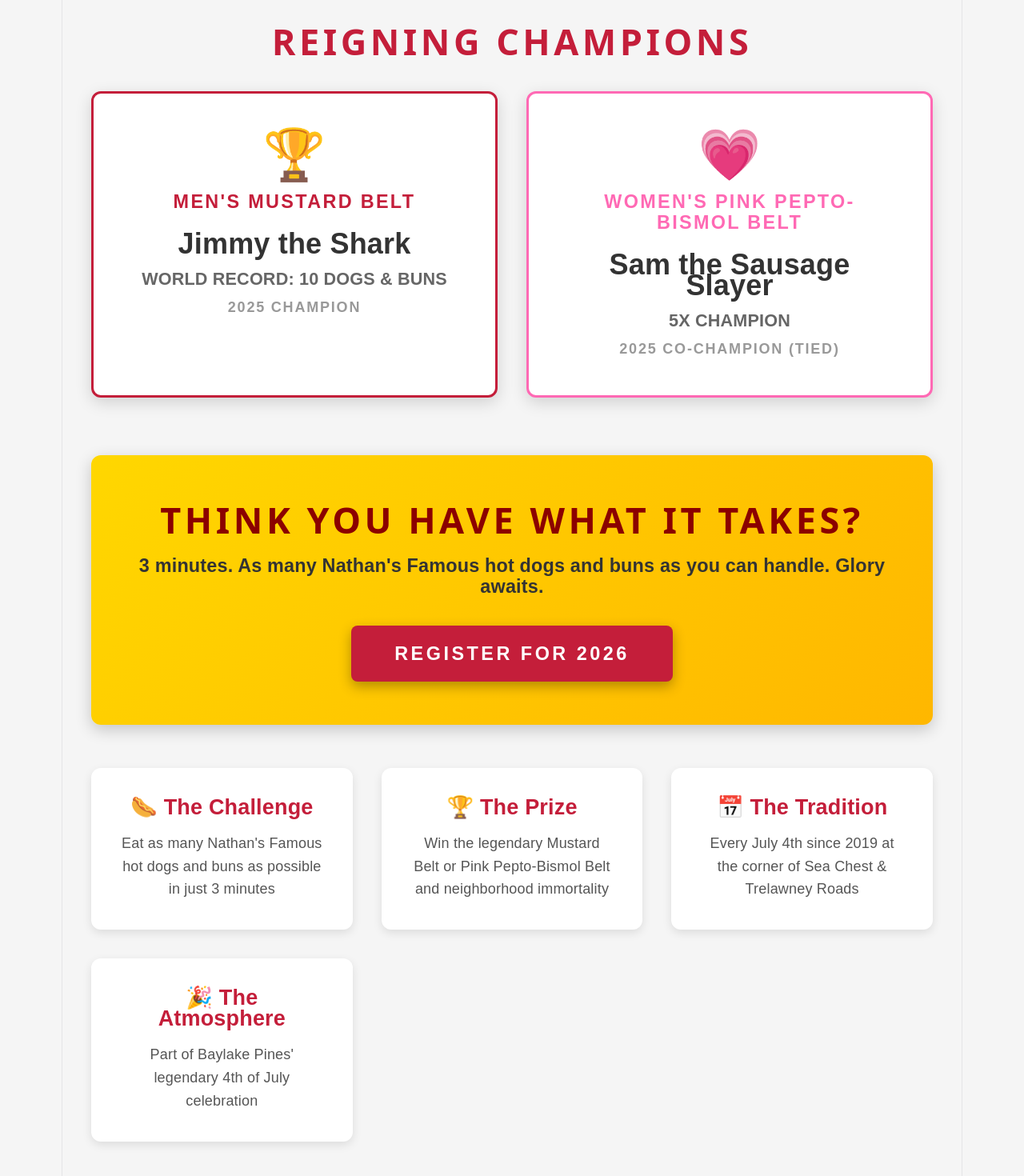
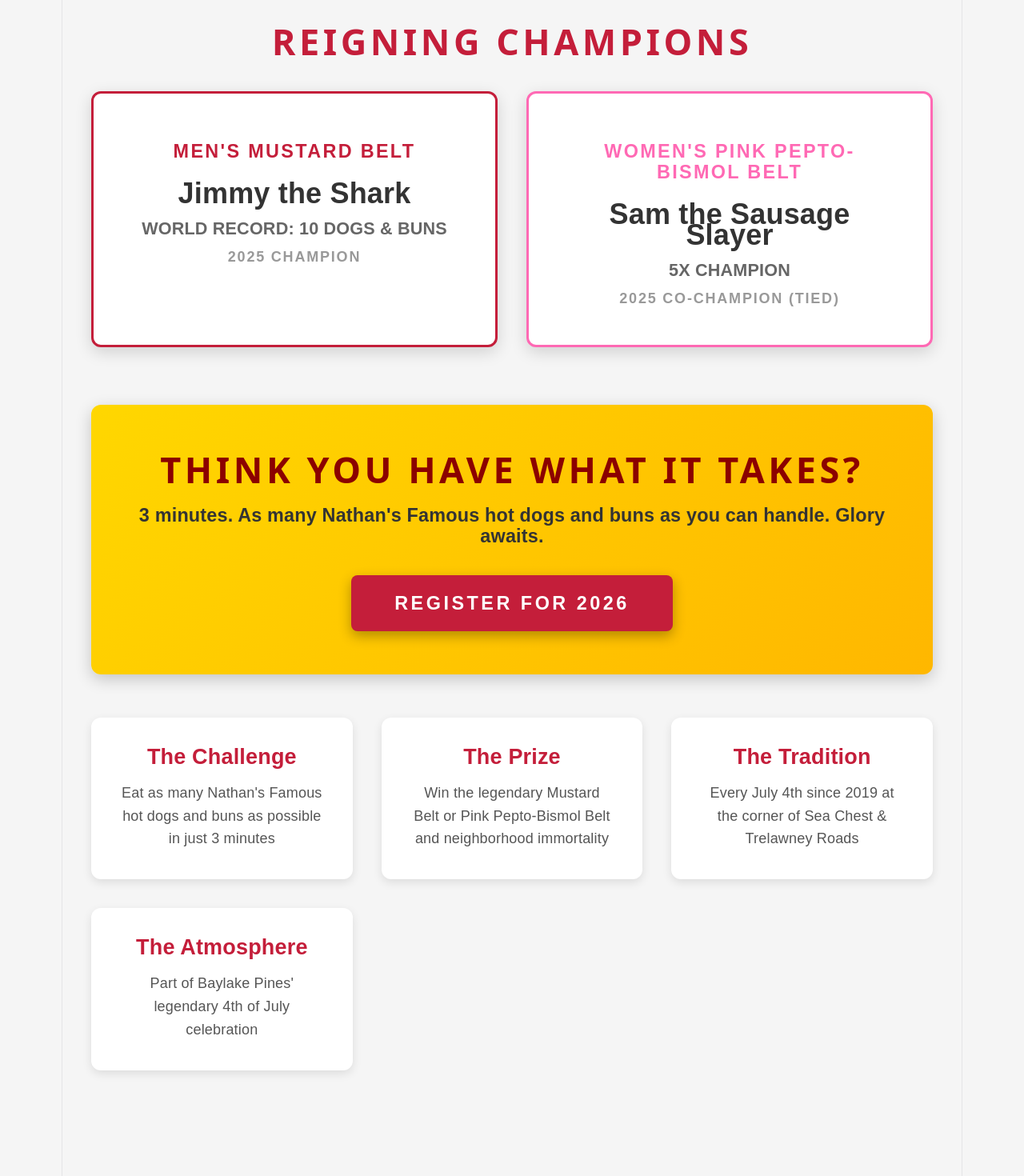
Before and after one commit to swimnerdtim/nathans-nathans, a React (Vite) app: page /nathans-nathans/home in a window 1280 px wide. Shown: the part 1572-3042 px from the top of the page at 80% size. Built offline with nearby package versions, Linux system fonts and the light colour scheme.

Commit message:
Remove all emojis - less AI, more human

```diff
--- a/src/pages/Champions.jsx
+++ b/src/pages/Champions.jsx
@@ -16,7 +16,7 @@ function Champions() {
         <h2>WORLD RECORDS</h2>
         <div className="records-grid">
           <div className="record-card mens">
-            <div className="record-icon">🔥</div>
+            <div className="record-icon"></div>
             <h3>MEN'S WORLD RECORD</h3>
             <p className="record-number">{records.mens.count}</p>
             <p className="record-label">DOGS & BUNS</p>
@@ -25,7 +25,7 @@ function Champions() {
           </div>
 
           <div className="record-card womens">
-            <div className="record-icon">⚡</div>
+            <div className="record-icon"></div>
             <h3>WOMEN'S WORLD RECORD</h3>
             <p className="record-number">{records.womens.count}</p>
             <p className="record-label">DOGS & BUNS</p>
@@ -41,7 +41,7 @@ function Champions() {
 
         <div className="belt-holder mens-belt">
           <div className="belt-title">
-            <span className="belt-emoji">🏆</span>
+            <span className="belt-emoji"></span>
             <h3>MEN'S MUSTARD BELT</h3>
           </div>
           <div className="belt-content">
@@ -56,7 +56,7 @@ function Champions() {
 
         <div className="belt-holder womens-belt">
           <div className="belt-title">
-            <span className="belt-emoji">💗</span>
+            <span className="belt-emoji"></span>
             <h3>WOMEN'S PINK PEPTO-BISMOL BELT</h3>
           </div>
           <div className="belt-content">
--- a/src/pages/History.jsx
+++ b/src/pages/History.jsx
@@ -39,7 +39,7 @@ function History() {
             <div className="timeline-content">
               {/* Men's Division */}
               <div className="winner mens-winner">
-                <h4>🏆 Men's Champion</h4>
+                <h4>Men's Champion</h4>
                 <p className="winner-name">{year.mensWinner.name}</p>
                 {year.mensWinner.count && (
                   <p className="winner-count">
--- a/src/pages/Home.jsx
+++ b/src/pages/Home.jsx
@@ -89,7 +89,7 @@ function Home() {
 
         <div className="champion-cards">
           <div className="champion-card mens">
-            <div className="belt-icon">🏆</div>
+            <div className="belt-icon"></div>
             <h3>MEN'S MUSTARD BELT</h3>
             <p className="champion-name">{championships.mens.current}</p>
             <p className="champion-stat">WORLD RECORD: 10 DOGS &amp; BUNS</p>
@@ -97,7 +97,7 @@ function Home() {
           </div>
 
           <div className="champion-card womens">
-            <div className="belt-icon">💗</div>
+            <div className="belt-icon"></div>
             <h3>WOMEN'S PINK PEPTO-BISMOL BELT</h3>
             <p className="champion-name">Sam the Sausage Slayer</p>
             <p className="champion-stat">5X CHAMPION</p>
@@ -116,19 +116,19 @@ function Home() {
       {/* Info Grid */}
       <div className="info-grid">
         <div className="info-card">
-          <h4>🌭 The Challenge</h4>
+          <h4>The Challenge</h4>
           <p>Eat as many Nathan's Famous hot dogs and buns as possible in just 3 minutes</p>
         </div>
         <div className="info-card">
-          <h4>🏆 The Prize</h4>
+          <h4>The Prize</h4>
           <p>Win the legendary Mustard Belt or Pink Pepto-Bismol Belt and neighborhood immortality</p>
         </div>
         <div className="info-card">
-          <h4>📅 The Tradition</h4>
+          <h4>The Tradition</h4>
           <p>Every July 4th since 2019 at the corner of Sea Chest & Trelawney Roads</p>
         </div>
         <div className="info-card">
-          <h4>🎉 The Atmosphere</h4>
+          <h4>The Atmosphere</h4>
           <p>Part of Baylake Pines' legendary 4th of July celebration</p>
         </div>
       </div>
--- a/src/pages/Rules.jsx
+++ b/src/pages/Rules.jsx
@@ -10,7 +10,7 @@ function Rules() {
 
       <div className="rules-content">
         <section className="rule-section">
-          <h2>🌭 The Competition</h2>
+          <h2>The Competition</h2>
           <ul>
             <li><strong>Duration:</strong> Exactly 3 minutes</li>
             <li><strong>Hot Dogs:</strong> Nathan's Famous brand only</li>
@@ -20,7 +20,7 @@ function Rules() {
         </section>
 
         <section className="rule-section">
-          <h2>🏆 Categories & Prizes</h2>
+          <h2>Categories & Prizes</h2>
           <div className="categories-grid">
             <div className="category-card">
               <h3>Men's Division</h3>
@@ -36,7 +36,7 @@ function Rules() {
         </section>
 
         <section className="rule-section">
-          <h2>📋 Regulations</h2>
+          <h2>Regulations</h2>
           <ul>
             <li>All contestants must be residents or guests of Baylake Pines</li>
             <li>Contestants may dunk buns in water before consumption (optional)</li>
@@ -48,7 +48,7 @@ function Rules() {
         </section>
 
         <section className="rule-section">
-          <h2>📅 When & Where</h2>
+          <h2>When & Where</h2>
           <ul>
             <li><strong>Date:</strong> Every July 4th</li>
             <li><strong>Time:</strong> 12:00 PM (high noon)</li>
@@ -58,7 +58,7 @@ function Rules() {
         </section>
 
         <section className="rule-section">
-          <h2>✅ How to Enter</h2>
+          <h2>How to Enter</h2>
           <ul>
             <li>Sign up by emailing <a href="mailto:nathansnathansfamous@gmail.com">nathansnathansfamous@gmail.com</a></li>
             <li>Registration typically opens in June</li>
@@ -68,7 +68,7 @@ function Rules() {
         </section>
 
         <section className="disclaimer">
-          <h3>⚠️ Disclaimer</h3>
+          <h3>Disclaimer</h3>
           <p>
             This is a competitive eating event. Participants engage at their own risk.
             We recommend consulting with a physician before participating if you have
--- a/src/pages/SignUp.jsx
+++ b/src/pages/SignUp.jsx
@@ -52,22 +52,22 @@ function SignUp() {
           <h3>Contest Details</h3>
           <div className="details-grid">
             <div className="detail-item">
-              <span className="detail-icon">📅</span>
+              <span className="detail-icon"></span>
               <h4>Date</h4>
               <p>July 4th, 2026</p>
             </div>
             <div className="detail-item">
-              <span className="detail-icon">⏰</span>
+              <span className="detail-icon"></span>
               <h4>Time</h4>
               <p>12:00 PM (Noon)</p>
             </div>
             <div className="detail-item">
-              <span className="detail-icon">📍</span>
+              <span className="detail-icon"></span>
               <h4>Location</h4>
               <p>Sea Chest & Trelawney Roads<br/>Baylake Pines, VA</p>
             </div>
             <div className="detail-item">
-              <span className="detail-icon">⏱️</span>
+              <span className="detail-icon"></span>
               <h4>Duration</h4>
               <p>3 Minutes</p>
             </div>
```
Also changed, not shown: 1 other file (tests, documents, lock files or other folders).
